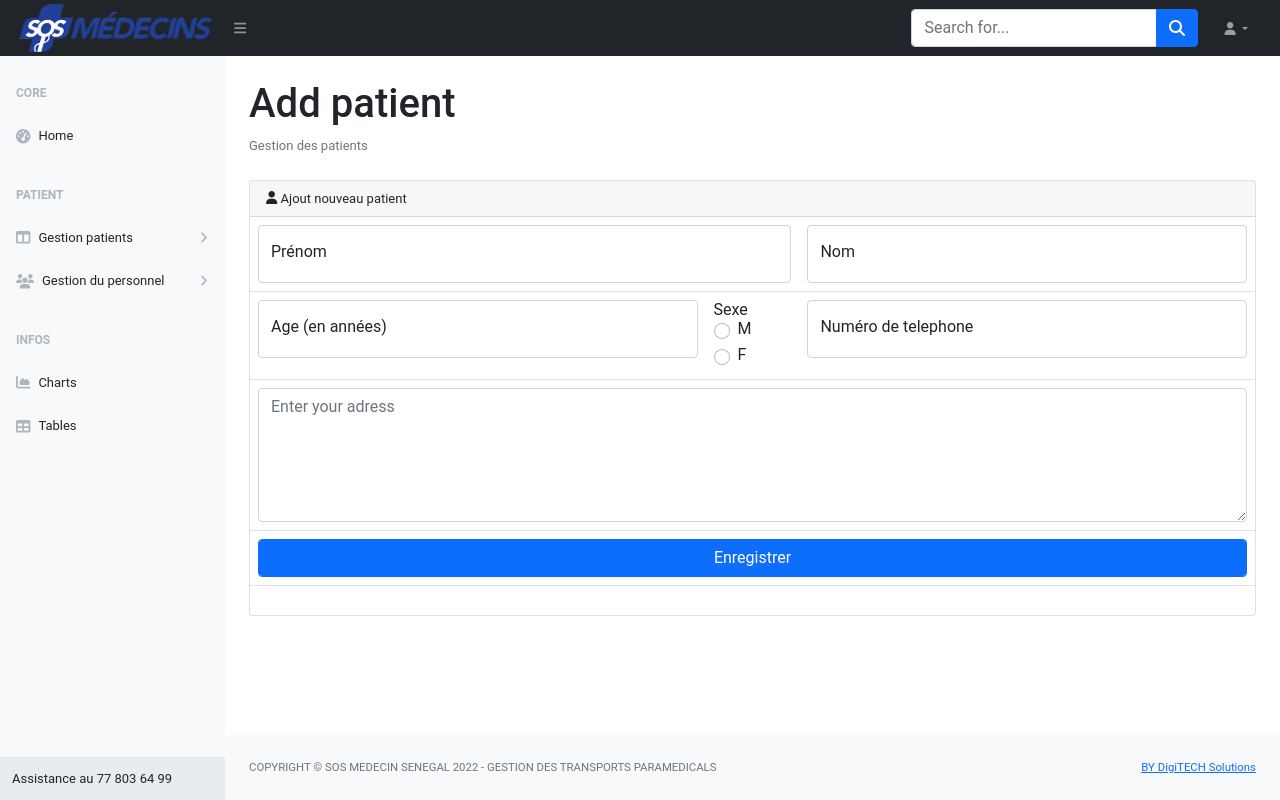
After one commit to moustapha-blsq/sos_medecin_senegal, a Django app: template templates/patient/dossier_patient.html in a window 1280 px wide. The commit adds this page. Run offline with Django 4.2, Linux system fonts and the light colour scheme; the template is opened without the code that fills it, so the values that code supplies are empty; some libraries are stand-ins or nearby versions.

Commit message:
second update

```diff
--- a/patient/views.py
+++ b/patient/views.py
@@ -9,6 +9,7 @@ def home(request):
   #  return HttpResponse('Bienvenue sur mon app DJANGO')
   all_patients =  Patient.objects.all()
   # Création de dictionnaire
+  patient_count = all_patients.count()
   context = {'patients':all_patients}
   return render(request, 'patient/index.html', context)
 
@@ -25,3 +26,7 @@ def save(request):
       adress = request.POST['adresse']
       patient = Patient.objects.create(prenom=prenom, nom=nom, age=age, sexe=sexe, adresse=adress, telephone=telephone)
     return render(request, 'patient/add_patient.html')
+def get_patient(request, id):
+  patient = Patient.objects.get(pk=id)
+  pat = {'patient': patient}
+  return render(request, 'dossier_patient.html', pat)
--- /dev/null
+++ b/templates/patient/dossier_patient.html
@@ -0,0 +1,125 @@
+{%extends 'main.html'%}
+{% load static %}
+{% block content %}
+<nav class="sb-topnav navbar navbar-expand navbar-dark bg-dark">
+    <!-- Navbar Brand-->
+    <a class="navbar-brand ps-3" href="index.html"><img src="{% static 'img/sos-logo.png' %}" width="200px"
+                                                        class="logo"></a>
+
+    <!-- Sidebar Toggle-->
+    <button class="btn btn-link btn-sm order-1 order-lg-0 me-4 me-lg-0" id="sidebarToggle" href="#!"><i
+            class="fas fa-bars"></i></button>
+    <font color="#fff"></font>
+    <!-- Navbar Search-->
+    <form class="d-none d-md-inline-block form-inline ms-auto me-0 me-md-3 my-2 my-md-0">
+        <div class="input-group">
+            <input class="form-control" type="text" placeholder="Search for..." aria-label="Search for..."
+                   aria-describedby="btnNavbarSearch"/>
+            <button class="btn btn-primary" id="btnNavbarSearch" type="button"><i class="fas fa-search"></i></button>
+        </div>
+    </form>
+    <!-- Navbar-->
+    <ul class="navbar-nav ms-auto ms-md-0 me-3 me-lg-4">
+        <li class="nav-item dropdown">
+            <a class="nav-link dropdown-toggle" id="navbarDropdown" href="#" role="button" data-bs-toggle="dropdown"
+               aria-expanded="false"><i class="fas fa-user fa-fw"></i></a>
+            <ul class="dropdown-menu dropdown-menu-end" aria-labelledby="navbarDropdown">
+                <li><a class="dropdown-item" href="#!">Settings</a></li>
+                <li><a class="dropdown-item" href="#!">Activity Log</a></li>
+                <li>
+                    <hr class="dropdown-divider"/>
+                </li>
+                <li><a class="dropdown-item" href="#!">Logout</a></li>
+            </ul>
+        </li>
+    </ul>
+</nav>
+<div id="layoutSidenav">
+    {% include 'base/sidebar.html' %}
+    <div id="layoutSidenav_content">
+        <main>
+            <div class="container-fluid px-4">
+                <h1 class="mt-4">Add patient</h1>
+                <ol class="breadcrumb mb-4">
+                    <li class="breadcrumb-item active">Gestion des patients</li>
+                </ol>
+
+                <div class="card mb-4">
+                    <div class="card-header">
+                        <i class="fas fa-user"></i>
+                        Ajout nouveau patient
+                    </div>
+                    <form method="post" action="save_patient">
+                         {% csrf_token %}
+                        <table class="table">
+                            <tr>
+                                <td  colspan="2">
+                                    <div class="form-floating mb-3 mb-md-0">
+                                        <input class="form-control" id="inputFirstName" name="prenom" type="text"
+                                               placeholder="Enter your first name" required/>
+                                        <label for="inputFirstName">Prénom</label>
+                                    </div>
+                                </td>
+                                <td>
+                                    <div class="form-floating mb-3 mb-md-0">
+                                        <input class="form-control" id="inputFirstName" name="nom" type="text"
+                                               placeholder="Enter your last name" required/>
+                                        <label for="inputFirstName">Nom</label>
+                                    </div>
+                                </td>
+
+                            </tr>
+                            <tr>
+                                <td>
+                                    <div class="form-floating mb-3 mb-md-0">
+                                        <input class="form-control" id="inputFirstName" name="age" type="number"
+                                               placeholder="Enter your age" min="1" required/>
+                                        <label for="inputFirstName">Age (en années)</label>
+                                    </div>
+                                </td>
+                                <td>
+                                    Sexe
+                                    <div class="form-check">
+                                        <input class="form-check-input" type="radio" name="sexe"
+                                               id="flexRadioDefault1" value="M" required>
+                                        <label class="form-check-label" for="flexRadioDefault1">
+                                            M
+                                        </label>
+                                    </div>
+                                    <div class="form-check">
+                                        <input class="form-check-input" type="radio" name="sexe"
+                                               id="flexRadioDefault2" value="F" required>
+                                        <label class="form-check-label" for="flexRadioDefault2">
+                                            F
+                                        </label>
+                                    </div>
+                                </td>
+                                <td>
+                                    <div class="form-floating mb-3 mb-md-0">
+                                        <input class="form-control" id="inputFirstName" name="telephone" type="text"
+                                               placeholder="Enter your phone umber" required/>
+                                        <label for="inputFirstName">Numéro de telephone</label>
+                                    </div>
+                                </td>
+                            </tr>
+                            <tr>
+                                <td colspan="3">
+                                    <textarea class="form-control" id="inputFirstName" name="adresse"
+                                               placeholder="Enter your adress" rows="5" required></textarea>
+                                </td>
+                            </tr>
+                            <tr>
+                                <td colspan="3">
+                                    <input type="submit" name="save_patient" class="form-control btn btn-primary" value="Enregistrer">
+                                </td>
+                            </tr>
+                        </table>
+                        </font>
+                    </form>
+                </div>
+            </div>
+        </main>
+        {% include 'base/footer.html' %}
+    </div>
+</div>
+{% endblock %}
--- a/templates/patient/index.html
+++ b/templates/patient/index.html
@@ -45,10 +45,10 @@
                 </ol>
                 <div class="row">
                     <div class="col-xl-3 col-md-6">
-                        <div class="card bg-primary text-white mb-4">
-                            <div class="card-body">Primary Card</div>
+                        <div class="card bg-default text-white mb-4">
+                            <div class="card-body"><font color="#000"><h6>Total patient : {{patients.count}}</h6> </font></div>
                             <div class="card-footer d-flex align-items-center justify-content-between">
-                                <a class="small text-white stretched-link" href="#">View Details</a>
+                                <a class="small text-white stretched-link" href="#"></a>
                                 <div class="small text-white"><i class="fas fa-angle-right"></i></div>
                             </div>
                         </div>
```
